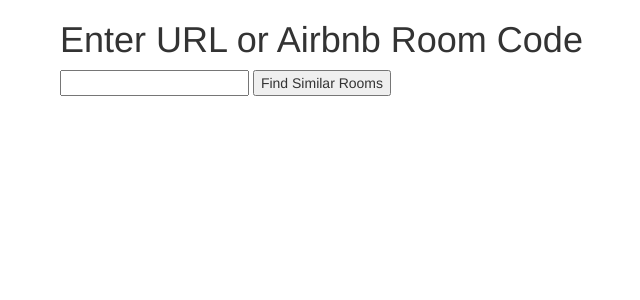
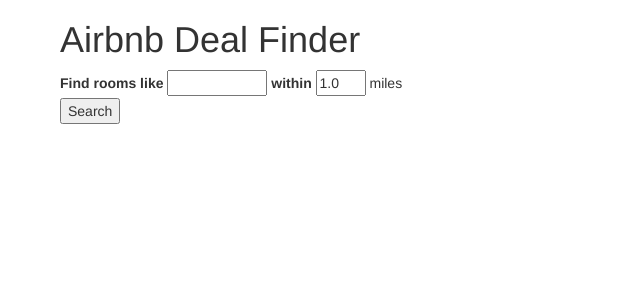
Before and after one commit to btamadio/PricePredictor, a Flask app: page / in a window 1280 px wide. Shown: the top 300 px of the page, without its empty margins (10-650 px from the left). Run offline with Flask 2, Linux system fonts and the light colour scheme; parts of the project's set-up code (start-up, migrations or seed data) failed here and were passed over; some libraries are stand-ins or nearby versions.

Commit message:
Added distance selector to webapp

```diff
--- a/PricePredictor/static/css/starter-template.css
+++ b/PricePredictor/static/css/starter-template.css
@@ -1,3 +1,11 @@
 tr#selected{
     background-color:Bisque;
 }
+
+#distbox{
+    width:50px;
+}
+
+#textbox{
+    width:100px;
+}
--- a/PricePredictor/templates/index.html
+++ b/PricePredictor/templates/index.html
@@ -1,3 +1,5 @@
+<html>
+
 <!DOCTYPE html>
 <html lang="en">
   <head>
@@ -16,7 +18,7 @@
     <link href="../../assets/css/ie10-viewport-bug-workaround.css" rel="stylesheet">
 
     <!-- Custom styles for this template -->
-    <link href="starter-template.css" rel="stylesheet">
+    <link href="../static/css/starter-template.css" rel="stylesheet">
 
     <!-- Just for debugging purposes. Don't actually copy these 2 lines! -->
     <!--[if lt IE 9]><script src="../../assets/js/ie8-responsive-file-warning.js"></script><![endif]-->
@@ -28,24 +30,41 @@
       <script src="https://oss.maxcdn.com/respond/1.4.2/respond.min.js"></script>
       <![endif]-->
     </head>
-    <body>
+<body>
     <div class="container">
-    <div class="starter-template">
-        <h1>Enter URL or Airbnb Room Code</h1>
-        <form action="." method="POST">
-            <input type="text" name="text">
-            <input type="submit" name="my-form" value="Find Similar Rooms">
-      </form>
+
+      <div class="starter-template">
+	<h1>Airbnb Deal Finder</h1>
+	<form action="." method="POST">
+    <form action="#" method="POST">
+    <div>
+      <label for="text">Find rooms like </label>
+      <input id="textbox" type="text" name="text">
+      <label for="dist">within </label>
+      <input id="distbox" type="text" name="dist" value="1.0">
+      <span>miles</span>
     </div>
+    <div>
+      <input type="submit" name="my-form" value="Search">
     </div>
+    </form>
 
-	    <!-- Bootstrap core JavaScript
+<script src="https://code.jquery.com/jquery-1.10.2.min.js"></script>
+<script src="static/js/bootstrap.min.js"></script>
+      </div>
+    </div><!-- /.container -->
+
+
+
+</body>
+
+    <!-- Bootstrap core JavaScript
     ================================================== -->
     <!-- Placed at the end of the document so the pages load faster -->
     <script src="https://ajax.googleapis.com/ajax/libs/jquery/1.12.4/jquery.min.js"></script>
     <script>window.jQuery || document.write('<script src="../../assets/js/vendor/jquery.min.js"><\/script>')</script>
     <script src="../../dist/js/bootstrap.min.js"></script>
     <!-- IE10 viewport hack for Surface/desktop Windows 8 bug -->
-    <script src="../../assets/js/ie10-viewport-bug-workaround.js"></script>
-    </body>
+<script src="../../assets/js/ie10-viewport-bug-workaround.js"></script>
+<script src="static/js/bootstrap.min.js"></script>
 </html>
--- a/PricePredictor/views.py
+++ b/PricePredictor/views.py
@@ -20,21 +20,15 @@
    return render_template("index.html",
        title = 'AirBnB Price Predictor')
 @app.route('/',methods=['POST'])
-def my_form_post():
-    max_dist = 1.0
+def find_suggestions():
     num_results = 5
     featureList = joblib.load('PricePredictor/static/featureList_binary_v1.pkl')
     dbList = joblib.load('PricePredictor/static/dbList_binary_v1.pkl')
     importance_dict = joblib.load('PricePredictor/static/importance_dict_v1.pkl')
     amen_name_dict = joblib.load('PricePredictor/static/amen_name_dict.pkl')
 
-#    intStr = request.form['text'].strip()
-#    inputURL = False
-#    if 'airbnb.com' in inStr:
-#        inputURL = True
-
-
     res= {'room_id':request.form['text'].strip()}
+    max_dist = float(request.form['dist'].strip())
     c=cityScraper()
     featureDict = c.scrapeRoom(res['room_id'])
     selected_df = pd.DataFrame(featureDict,index=[int(res['room_id'])])
@@ -76,7 +70,9 @@
             res += (v1[i]-v2[i])*importance_dict[key]*(v1[i]-v2[i])
             i+=1
         return math.sqrt(res)
+    print(len(full_df.index))
     full_df['feature_vec'] = full_df.apply(getFeatureVec,1)
+
     selected_df['feature_vec'] = selected_df.apply(getFeatureVec,1)
     print('Calculating similarity distance')
     full_df['sim_dist'] = full_df['feature_vec'].apply(lambda x:sim_dist(x,selected_df['feature_vec'].values[0]))
@@ -114,7 +110,7 @@
 
     res['suggestions'] = full_df.head(num_results).to_dict('records')
     res['this_room'] = selected_df.to_dict('records')
-
+    res['max_dist'] = max_dist
     return render_template("results.html",
        title = 'AirBnB Price Predictor',
        result = res)
```
Also changed, not shown: PricePredictor/templates/results.html (+13 -6 lines), 3 other files.
